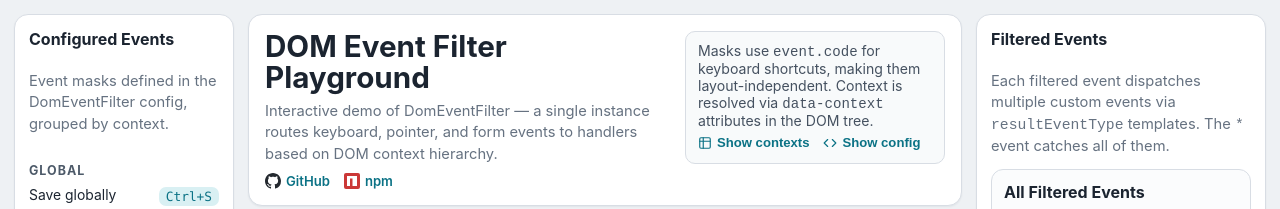
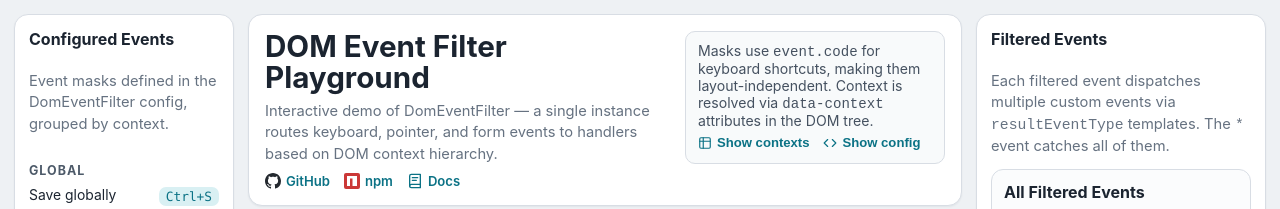
Before and after one commit to Liksu/dom-event-filter, a website with bundled scripts: page docs/index.html in a window 1280 px wide. Shown: the top 209 px of the page. Built offline with nearby package versions, Linux system fonts and the light colour scheme.

Commit message:
Add link to the doc

```diff
--- a/docs/index.html
+++ b/docs/index.html
@@ -775,6 +775,7 @@
                     <div class="header-links">
                         <a href="https://github.com/Liksu/dom-event-filter" target="_blank"><svg width="16" height="16" viewBox="0 0 24 24" fill="#24292f"><path d="M12 0C5.37 0 0 5.37 0 12c0 5.31 3.435 9.795 8.205 11.385.6.105.825-.255.825-.57 0-.285-.015-1.23-.015-2.235-3.015.555-3.795-.735-4.035-1.41-.135-.345-.72-1.41-1.23-1.695-.42-.225-1.02-.78-.015-.795.945-.015 1.62.87 1.845 1.23 1.08 1.815 2.805 1.305 3.495.99.105-.78.42-1.305.765-1.605-2.67-.3-5.46-1.335-5.46-5.925 0-1.305.465-2.385 1.23-3.225-.12-.3-.54-1.53.12-3.18 0 0 1.005-.315 3.3 1.23.96-.27 1.98-.405 3-.405s2.04.135 3 .405c2.295-1.56 3.3-1.23 3.3-1.23.66 1.65.24 2.88.12 3.18.765.84 1.23 1.905 1.23 3.225 0 4.605-2.805 5.625-5.475 5.925.435.375.81 1.095.81 2.22 0 1.605-.015 2.895-.015 3.3 0 .315.225.69.825.57A12.02 12.02 0 0 0 24 12c0-6.63-5.37-12-12-12z"/></svg> GitHub</a>
                         <a href="https://www.npmjs.com/package/dom-event-filter" target="_blank"><svg width="16" height="16" viewBox="0 0 16 16" fill="none"><rect width="16" height="16" rx="2" fill="#CB3837"/><path d="M3 3h10v10H8.5V5.5H6v7.5H3V3z" fill="#fff"/></svg> npm</a>
+                        <a href="https://github.com/Liksu/dom-event-filter#readme" target="_blank"><svg width="16" height="16" viewBox="0 0 24 24" fill="none" stroke="currentColor" stroke-width="2" stroke-linecap="round" stroke-linejoin="round"><path d="M4 19.5A2.5 2.5 0 0 1 6.5 17H20"/><path d="M6.5 2H20v20H6.5A2.5 2.5 0 0 1 4 19.5v-15A2.5 2.5 0 0 1 6.5 2z"/><line x1="8" y1="7" x2="16" y2="7"/><line x1="8" y1="11" x2="14" y2="11"/></svg> Docs</a>
                     </div>
                 </div>
                 <div class="header-note">
```
